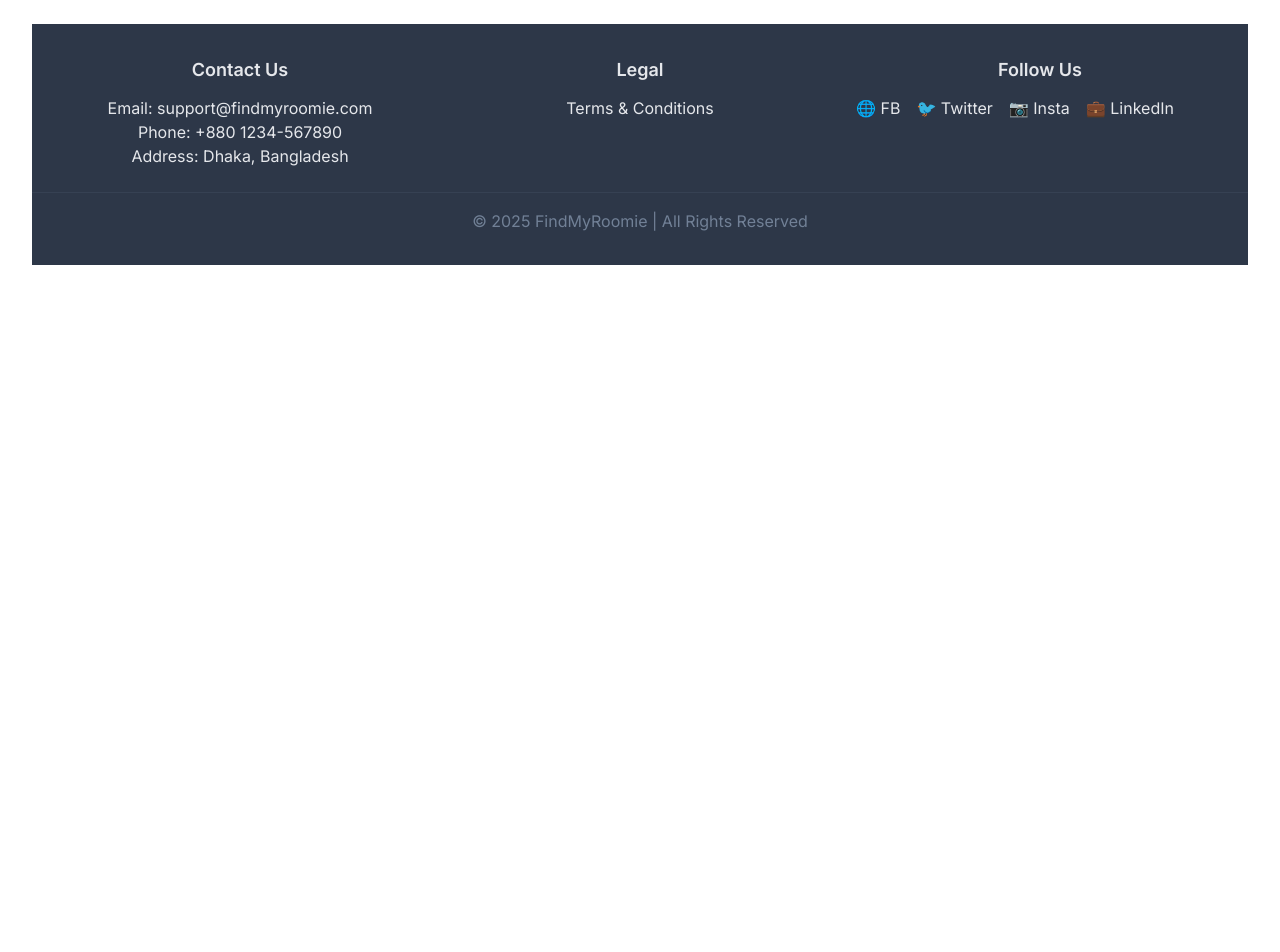
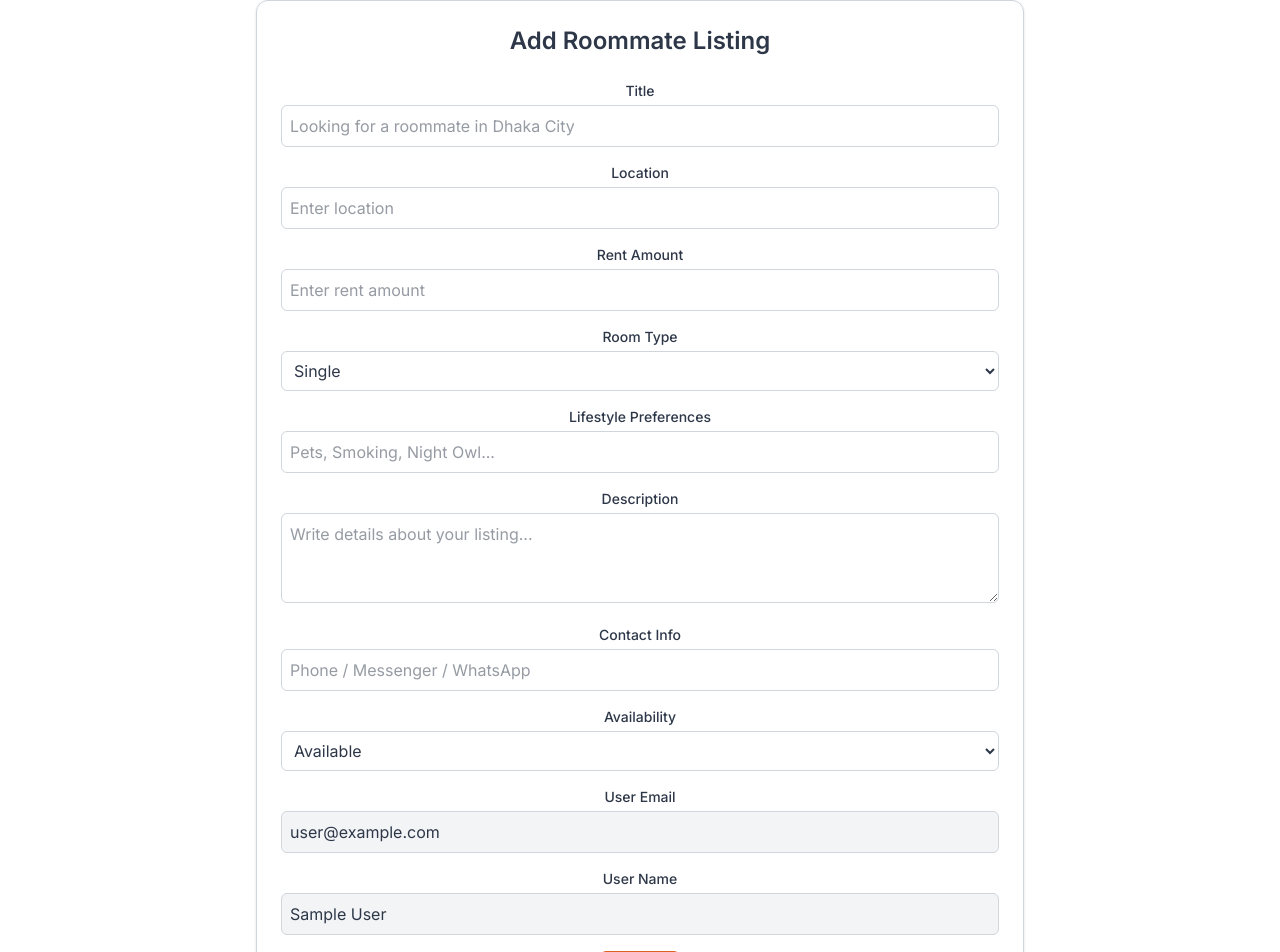
Before and after one commit to MdAlAmin1111/Rommate_Finder_Website_Client, a React (Vite) app: page /add-to-find-roommate in a window 1280 px wide. Shown: the part 140-1092 px from the top of the page. Before the commit the page ends 800 px from the top, so only its background shows below. Built offline with nearby package versions, Linux system fonts and the light colour scheme; no server answers; sample sign-in values are in the browser's storage.

Commit message:
added addlisting form

```diff
--- /dev/null
+++ b/src/pages/Listings/AddListing.jsx
@@ -0,0 +1,148 @@
+import React, { useContext } from 'react';
+import { AuthContext } from '../../context/AuthContext';
+
+const AddListing = () => {
+
+    const { userInfo } = useContext(AuthContext);
+
+    const handleAddRoommateListing = (e) => {
+        e.preventDefault();
+        const form = e.target;
+        const formData = new FormData(form);
+        const roommateListingData = Object.fromEntries(formData.entries());
+        console.log(roommateListingData);
+    }
+
+    return (
+        <div className="max-w-3xl mx-auto mt-10 p-6 border border-gray-300 rounded-xl shadow-sm bg-white">
+            <h2 className="text-2xl font-semibold mb-6 text-center text-base-300">
+                Add Roommate Listing
+            </h2>
+
+            <form onSubmit={handleAddRoommateListing} className="space-y-4 text-base-300">
+                {/* Title */}
+                <div>
+                    <label className="block text-sm font-medium mb-1">Title</label>
+                    <input
+                        name='title'
+                        type="text"
+                        placeholder="Looking for a roommate in Dhaka City"
+                        className="w-full p-2 border border-gray-300 rounded-md focus:outline-none focus:ring focus:ring-blue-300"
+                    />
+                </div>
+
+                {/* Location */}
+                <div>
+                    <label className="block text-sm font-medium mb-1">Location</label>
+                    <input
+                        name='location'
+                        type="text"
+                        placeholder="Enter location"
+                        className="w-full p-2 border border-gray-300 rounded-md focus:outline-none focus:ring focus:ring-blue-300"
+                    />
+                </div>
+
+                {/* Rent Amount */}
+                <div>
+                    <label className="block text-sm font-medium mb-1">Rent Amount</label>
+                    <input
+                        name='rent_amount'
+                        type="number"
+                        placeholder="Enter rent amount"
+                        className="w-full p-2 border border-gray-300 rounded-md focus:outline-none focus:ring focus:ring-blue-300"
+                    />
+                </div>
+
+                {/* Room Type */}
+                <div>
+                    <label className="block text-sm font-medium mb-1">Room Type</label>
+                    <select name='room_type' className="w-full p-2 border border-gray-300 rounded-md focus:outline-none focus:ring focus:ring-blue-300">
+                        <option>Single</option>
+                        <option>Shared</option>
+                        <option>Studio</option>
+                    </select>
+                </div>
+
+                {/* Lifestyle Preferences */}
+                <div>
+                    <label className="block text-sm font-medium mb-1">
+                        Lifestyle Preferences
+                    </label>
+                    <input
+                        name='life_style_preference'
+                        type="text"
+                        placeholder="Pets, Smoking, Night Owl..."
+                        className="w-full p-2 border border-gray-300 rounded-md focus:outline-none focus:ring focus:ring-blue-300"
+                    />
+                </div>
+
+                {/* Description */}
+                <div>
+                    <label className="block text-sm font-medium mb-1">Description</label>
+                    <textarea
+                        name='description'
+                        rows="3"
+                        placeholder="Write details about your listing..."
+                        className="w-full p-2 border border-gray-300 rounded-md focus:outline-none focus:ring focus:ring-blue-300"
+                    ></textarea>
+                </div>
+
+                {/* Contact Info */}
+                <div>
+                    <label className="block text-sm font-medium mb-1">Contact Info</label>
+                    <input
+                        name='contact'
+                        type="text"
+                        placeholder="Phone / Messenger / WhatsApp"
+                        className="w-full p-2 border border-gray-300 rounded-md focus:outline-none focus:ring focus:ring-blue-300"
+                    />
+                </div>
+
+                {/* Availability */}
+                <div>
+                    <label className="block text-sm font-medium mb-1">Availability</label>
+                    <select name='availability' className="w-full p-2 border border-gray-300 rounded-md focus:outline-none focus:ring focus:ring-blue-300">
+                        <option>Available</option>
+                        <option>Not Available</option>
+                    </select>
+                </div>
+
+                {/* User Email */}
+                <div>
+                    <label className="block text-sm font-medium mb-1">User Email</label>
+                    <input
+                        name='email'
+                        type="email"
+                        value={userInfo.email}
+                        readOnly
+                        className="w-full p-2 border border-gray-300 rounded-md bg-gray-100"
+                    />
+                </div>
+
+                {/* User Name */}
+                <div>
+                    <label className="block text-sm font-medium mb-1">User Name</label>
+                    <input
+                        name='name'
+                        type="text"
+                        value={userInfo.displayName}
+                        readOnly
+                        className="w-full p-2 border border-gray-300 rounded-md bg-gray-100"
+                    />
+                </div>
+
+                {/* Add Button */}
+                <div className="text-center">
+                    <button
+                        type="submit"
+                        className="px-6 py-2 bg-primary text-white font-medium rounded-md hover:bg-secondary transition"
+                    >
+                        Add
+                    </button>
+                </div>
+            </form>
+        </div>
+    );
+};
+
+export default AddListing;
--- /dev/null
+++ b/src/pages/Listings/BrowseListing.jsx
@@ -0,0 +1,11 @@
+import React from 'react';
+
+const BrowseListing = () => {
+    return (
+        <div>
+
+        </div>
+    );
+};
+
+export default BrowseListing;
--- /dev/null
+++ b/src/pages/Listings/ListingDetails.jsx
@@ -0,0 +1,11 @@
+import React from 'react';
+
+const ListingDetails = () => {
+    return (
+        <div>
+
+        </div>
+    );
+};
+
+export default ListingDetails;
--- /dev/null
+++ b/src/pages/Listings/MyListing.jsx
@@ -0,0 +1,11 @@
+import React from 'react';
+
+const MyListing = () => {
+    return (
+        <div>
+
+        </div>
+    );
+};
+
+export default MyListing;
--- a/src/routes/Router.jsx
+++ b/src/routes/Router.jsx
@@ -5,6 +5,7 @@ import Login from "../pages/Auth/Login";
 import Signup from "../pages/Auth/Signup";
 import ErrorPage from "../pages/ErrorPage";
 import PrivateRoute from "./PrivateRoute";
+import AddListing from "../pages/Listings/AddListing";
 
 export const router = createBrowserRouter([
     {
@@ -22,7 +23,7 @@ export const router = createBrowserRouter([
             {
                 path: '/add-to-find-roommate',
                 element: <PrivateRoute>
-                    <h1>add to find roommate</h1>
+                    <AddListing></AddListing>
                 </PrivateRoute>
             },
             {
```
